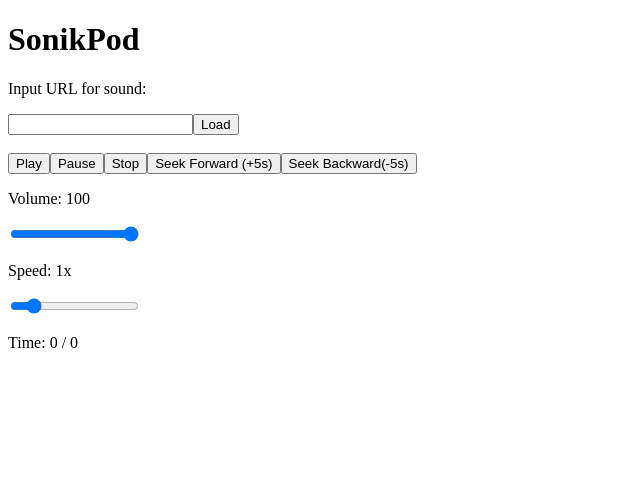
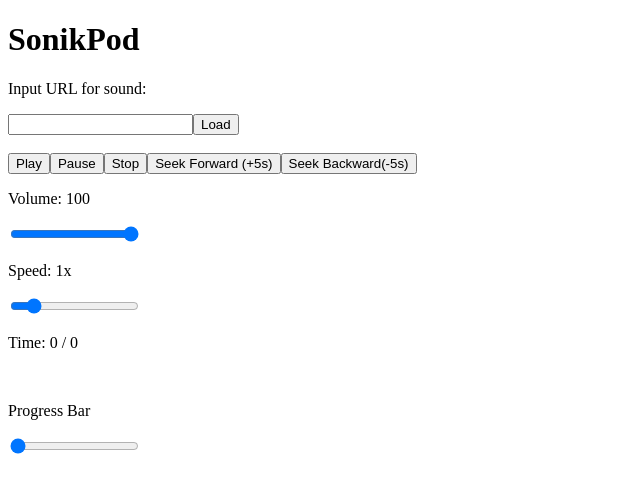
Before and after one commit to akashdeshpande/sonikpod, a React (Vite) app: page / in a window 1280 px wide. Shown: the top 492 px of the page, without its empty margins (0-640 px from the left). Built offline with nearby package versions, Linux system fonts and the light colour scheme.

Commit message:
Add progress bar

```diff
--- a/src/components/player/Player.jsx
+++ b/src/components/player/Player.jsx
@@ -62,8 +62,10 @@ function Player(props) {
     }
 
     function stopSound() {
-        if(sound)
+        if(sound) {
             sound.stop();
+            setElapsedTime(0);
+        }
     }
 
     function seekForward() {
@@ -111,6 +113,13 @@ function Player(props) {
         }
     }
 
+    function handleSeekChange(event) {
+        if(sound) {
+            sound.seek(event.target.value);
+            setElapsedTime(event.target.value);
+        }
+    }
+
     return <>
         <p>Input URL for sound:</p>
         <input type="text" id="mediaUrl" onChange={(e) => setMediaUrl(e.target.value) } value={mediaUrl}/>
@@ -136,6 +145,10 @@ function Player(props) {
 
         <br />
         <p>Time: {elapsedTime} / {duration}</p>
+
+        <br />
+        <p>Progress Bar</p>
+        <input type="range" name="progressbar" id="progressbar" min={0} max={duration} onChange={handleSeekChange} value={elapsedTime} step={0.01}/>
     </>;
 }
 
```
